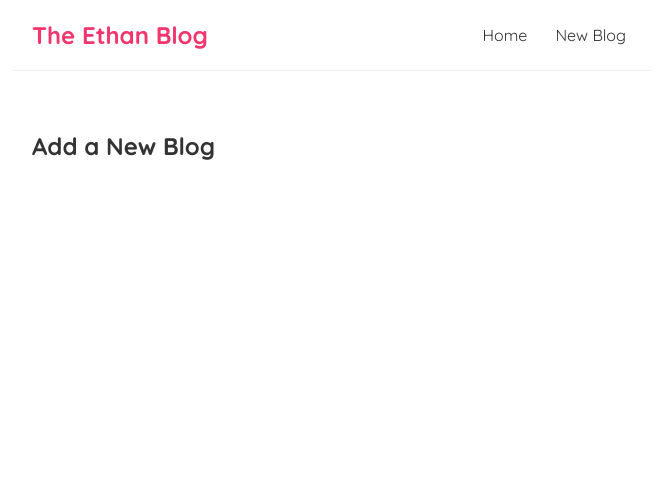
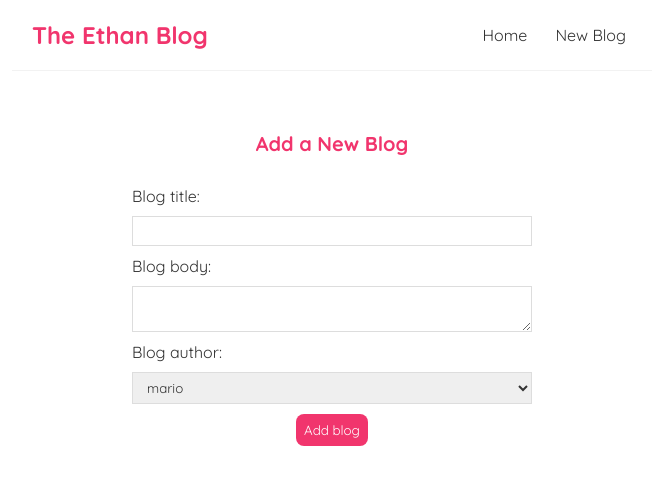
Before and after one commit to ethanhduc/blog, a React (Create React App) app: page /create in a window 1280 px wide. Shown: the top 484 px of the page, without its empty margins (308-964 px from the left). Built offline with nearby package versions, Linux system fonts and the light colour scheme.

Commit message:
created blog form ui

```diff
--- a/src/Create.js
+++ b/src/Create.js
@@ -1,7 +1,44 @@
+import { useState } from "react";
+
 const Create = () => {
+    const [title, setTitle] = useState('');
+    const [body, setBody] = useState('');
+    const [author, setAuthor] = useState('mario');
+
+    const handleSubmit = (e) => {
+        e.preventDefault(); //prevents default behavior of form submission which would refresh the page
+        const blog = { title, body, author }; //json server autopopulates id property on post request
+
+        console.log(blog);
+    }
+
     return (
-        <div className="Create">
+        <div className="create">
             <h2>Add a New Blog</h2>
+            <form onSubmit={handleSubmit}>
+                <label>Blog title:</label>
+                <input
+                    type="text"
+                    required
+                    value={title}
+                    onChange={(e) => setTitle(e.target.value)} //updates title state variable whenever input field changes
+                />
+                <label>Blog body:</label>
+                <textarea
+                    required
+                    value={body}
+                    onChange={(e) => setBody(e.target.value)}
+                />
+                <label>Blog author: </label>
+                <select
+                    value={author}
+                    onChange={(e) => setAuthor(e.target.value)}
+                >
+                    <option value="mario">mario</option>
+                    <option value="yoshi">yoshi</option>
+                </select>
+                <button>Add blog</button>
+            </form>
         </div>
      );
 }
--- a/src/index.css
+++ b/src/index.css
@@ -71,3 +71,35 @@
   border-radius: 8px;
   cursor: pointer;
 }
+
+/* create new blog form */
+.create {
+  max-width: 400px;
+  margin: 0 auto;
+  text-align: center;
+}
+.create label {
+  text-align: left;
+  display: block;
+}
+.create h2 {
+  font-size: 20px;
+  color: #f1356d;
+  margin-bottom: 30px;
+}
+.create input, .create textarea, .create select {
+  width: 100%;
+  padding: 6px 10px;
+  margin: 10px 0;
+  border: 1px solid #ddd;
+  box-sizing: border-box;
+  display: block;
+}
+.create button {
+  background: #f1356d;
+  color: #fff;
+  border: 0;
+  padding: 8px;
+  border-radius: 8px;
+  cursor: pointer;
+}
```
